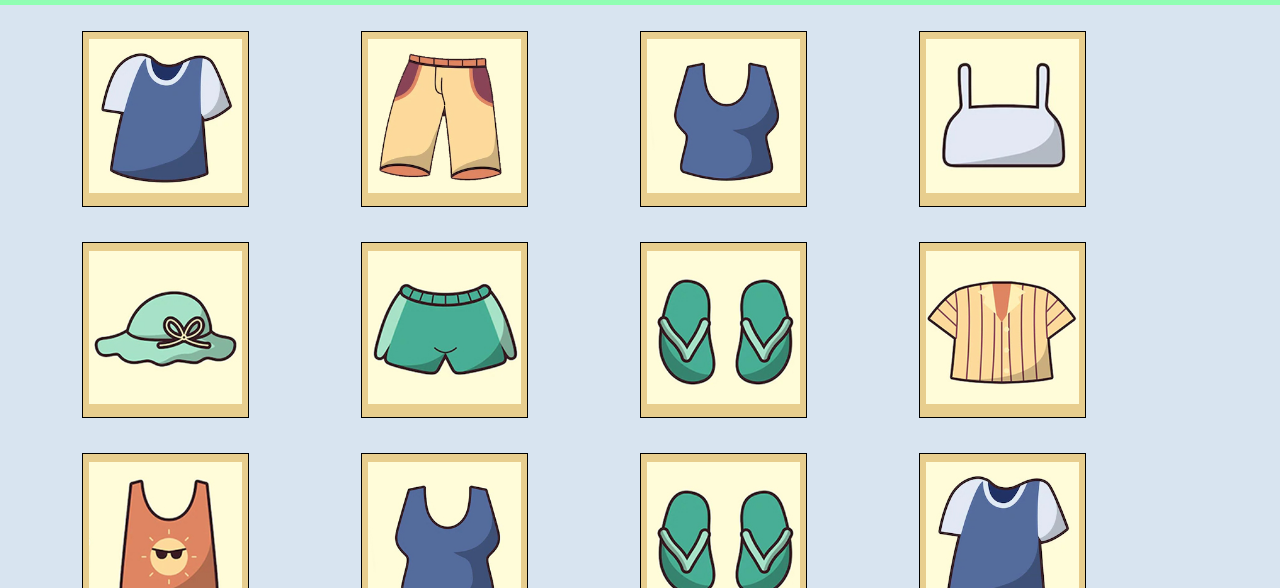
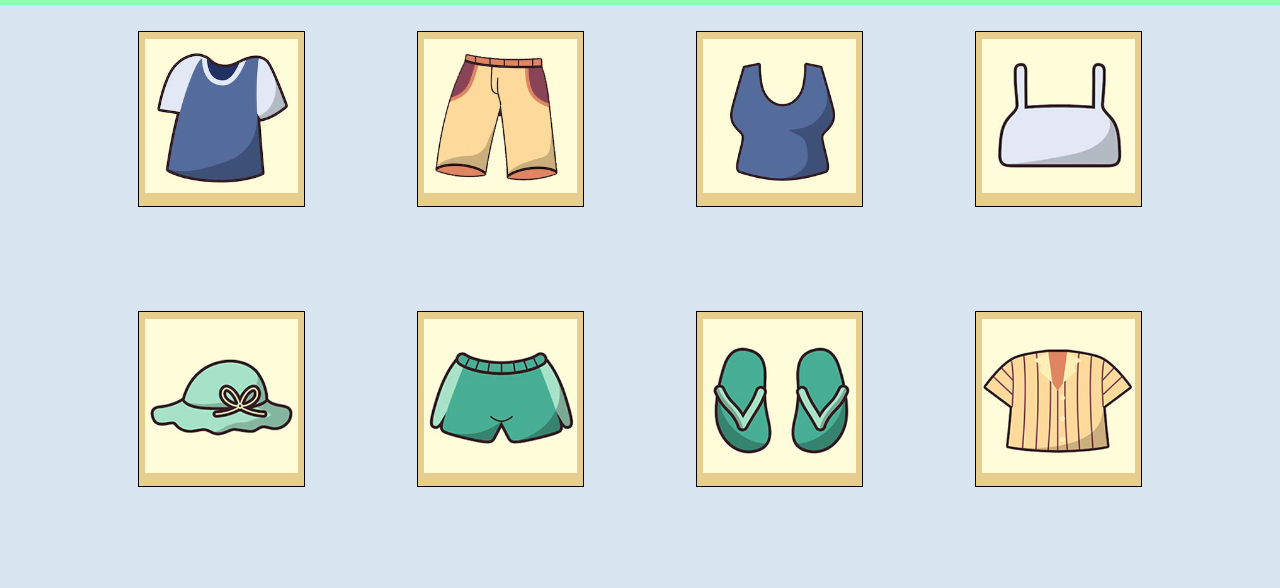
Before and after one commit to BernardoZacaron/Fitness-clothing-catalog, a plain HTML site: page FitnessClothingCatalog/public_html/index.html in a window 1280 px wide. Shown: the part 209-797 px from the top of the page. Drawn offline with nearby package versions, Linux system fonts and the light colour scheme.

Commit message:
GRID structure with hover effect

```diff
--- a/FitnessClothingCatalog/public_html/estilo/hover-effect.css
+++ b/FitnessClothingCatalog/public_html/estilo/hover-effect.css
@@ -2,9 +2,6 @@
 .info-roupa {
   display: none;
 }
-.roupa1:hover + .info-roupa1 {
+.roupa1:hover + .info-roupa1{
     display: block;
 }
-.roupa1:hover + #roupa1 {
-    z-index: 9999;
-}
--- a/FitnessClothingCatalog/public_html/estilo/splash.css
+++ b/FitnessClothingCatalog/public_html/estilo/splash.css
@@ -22,10 +22,14 @@ main{
     height: available;
     display: grid;
     grid-template-columns: 1fr 1fr 1fr 1fr;
-    grid-auto-rows: 40%;
+    grid-auto-rows: 280px;
     justify-items: stretch;
     align-items: stretch;
     width: 100%;
+
+}
+
+.celula{
 }
 
 /*
@@ -40,7 +44,8 @@ main{
     border: 1px solid black;
     background-color: #e8ce8e;
     padding: 1%;
-    width: 60%
+    width: 60%;
+    margin: 0 20% 0;
 }
 
 .img-roupa{
--- a/FitnessClothingCatalog/public_html/index.html
+++ b/FitnessClothingCatalog/public_html/index.html
@@ -47,7 +47,7 @@
 
                 <div class="celula" id="celula1">
                     <div class="card-roupa" id="roupa1">
-                        <a class="roupa1"><img src="src/img/roupa1.jpg" alt="" class="img-roupa"/></a>
+                        <img src="src/img/roupa1.jpg" alt="" class="img-roupa roupa1"/>
                         <div class="info-roupa info-roupa1">
                             <h4><b>Camiseta</b></h4>
                             <p>Unisex - P, M, G</p>
```
